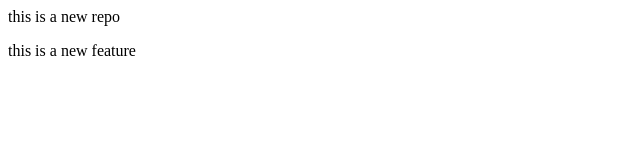
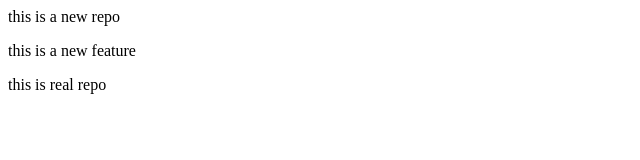
Before and after one commit to Rahma5983/LocalRepo, a plain HTML site: page index.html in a window 1280 px wide. Shown: the whole page, without its empty margins (0-640 px from the left). Drawn offline with Linux system fonts and the light colour scheme.

Commit message:
Add new feature

```diff
--- a/index.html
+++ b/index.html
@@ -1,2 +1,3 @@
 <p>this is a new repo</p>
 <p>this is a new feature</p>
+<P>this is real repo</P>
```
